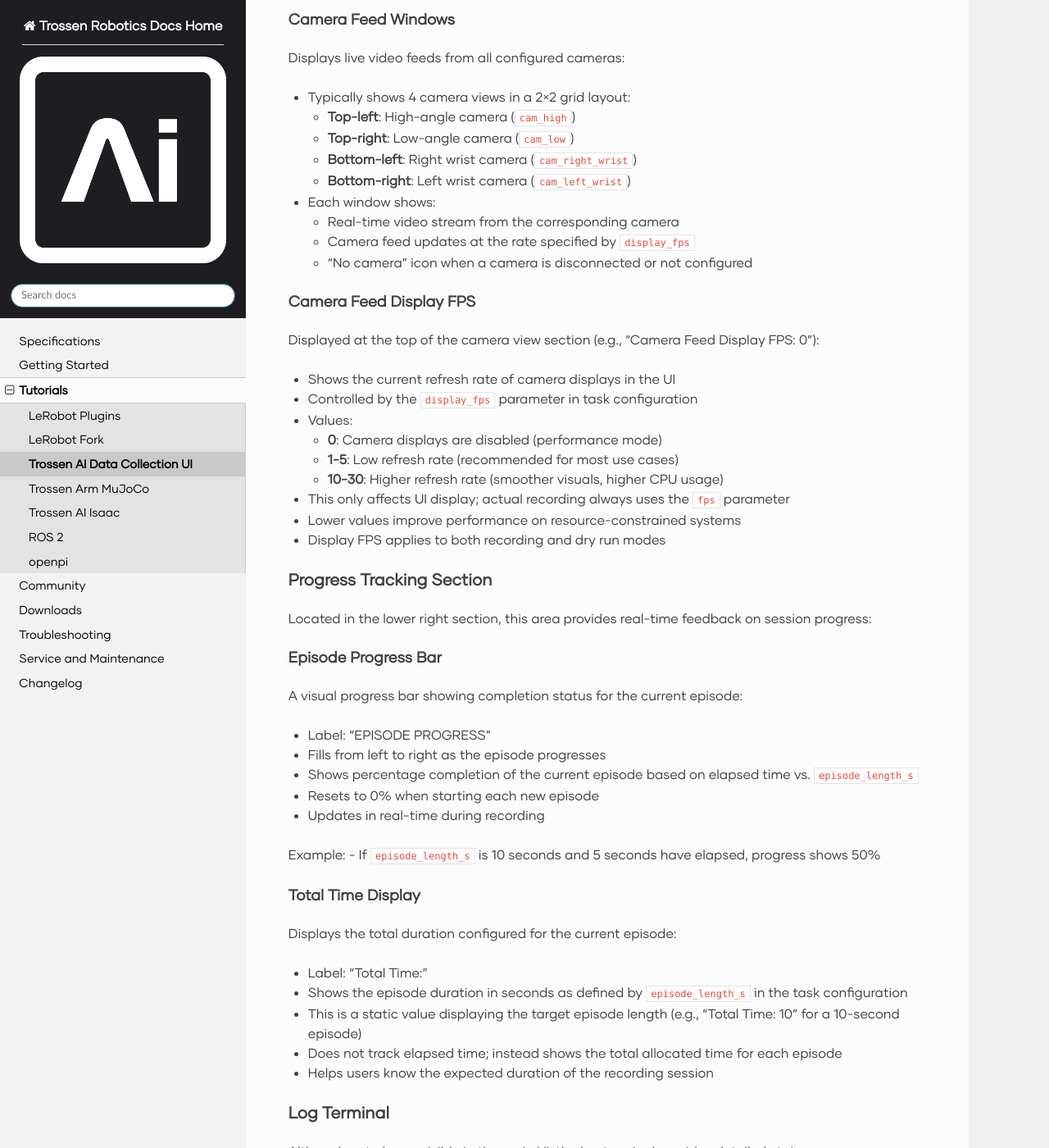
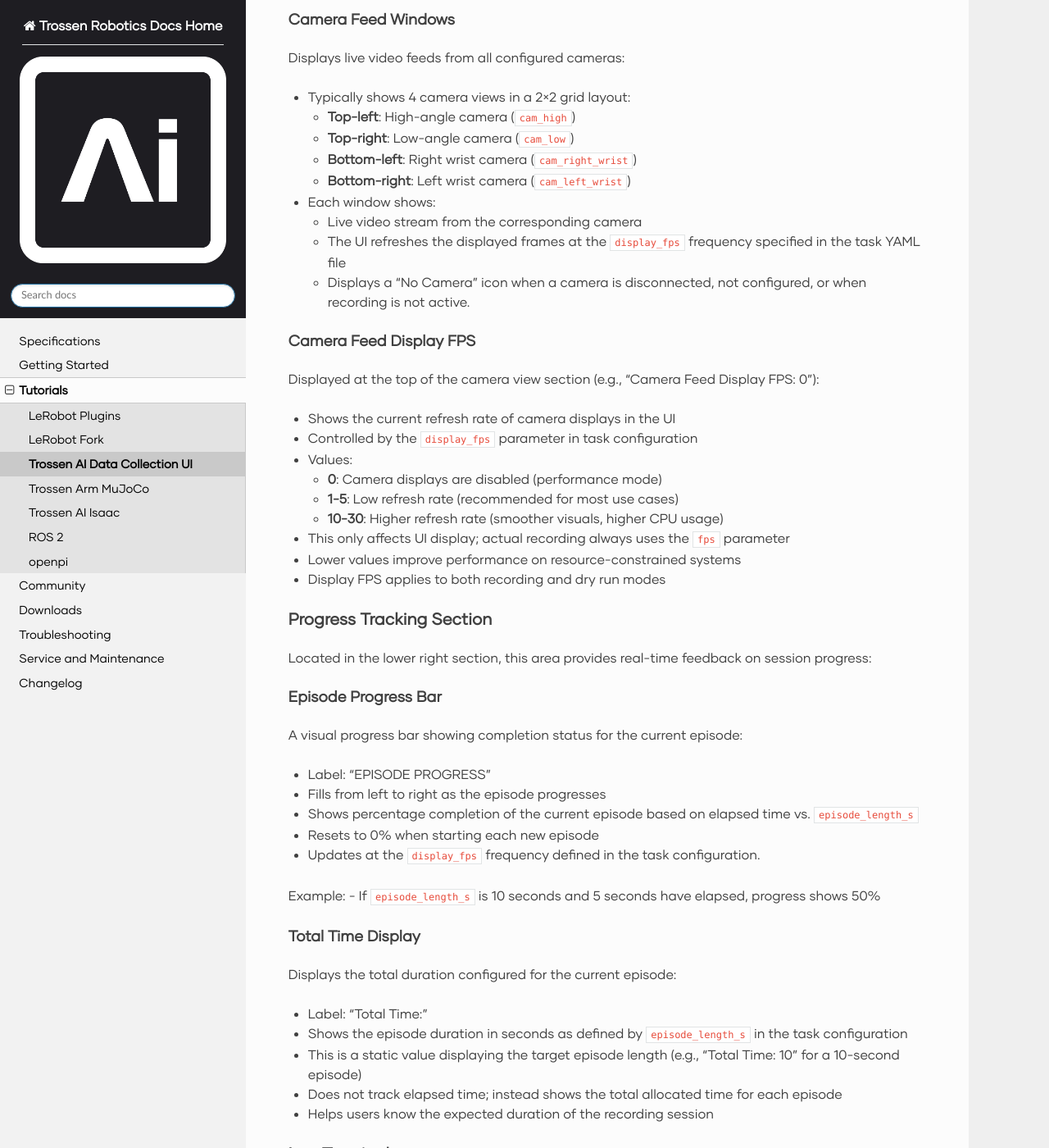
Before and after one commit to TrossenRobotics/trossen_arm, a Sphinx documentation site: the page built from docs/tutorials/trossen_data_collection_ui.rst, in a window 1280 px wide and 1400 px high, scrolled down 4770 px. Shown: the whole window at 82% size. Built offline with Sphinx 7.4.7 and the Read the Docs theme 3.1.0, drawn with Linux system fonts in a browser that asks for light colours; some web fonts are replaced; pages that are not in the unit, such as notebooks, are missing from menus.

Commit message:
resolve pr comments

```diff
--- a/docs/tutorials/trossen_data_collection_ui.rst
+++ b/docs/tutorials/trossen_data_collection_ui.rst
@@ -223,9 +223,9 @@ Displays live video feeds from all configured cameras:
 
 - Each window shows:
 
-  - Real-time video stream from the corresponding camera
-  - Camera feed updates at the rate specified by ``display_fps``
-  - "No camera" icon when a camera is disconnected or not configured
+  - Live video stream from the corresponding camera
+  - The UI refreshes the displayed frames at the ``display_fps`` frequency specified in the task YAML file
+  - Displays a "No Camera" icon when a camera is disconnected, not configured, or when recording is not active.
 
 Camera Feed Display FPS
 ^^^^^^^^^^^^^^^^^^^^^^^
@@ -258,7 +258,7 @@ A visual progress bar showing completion status for the current episode:
 - Fills from left to right as the episode progresses
 - Shows percentage completion of the current episode based on elapsed time vs. ``episode_length_s``
 - Resets to 0% when starting each new episode
-- Updates in real-time during recording
+- Updates at the ``display_fps`` frequency defined in the task configuration.
 
 Example:
 - If ``episode_length_s`` is 10 seconds and 5 seconds have elapsed, progress shows 50%
```
